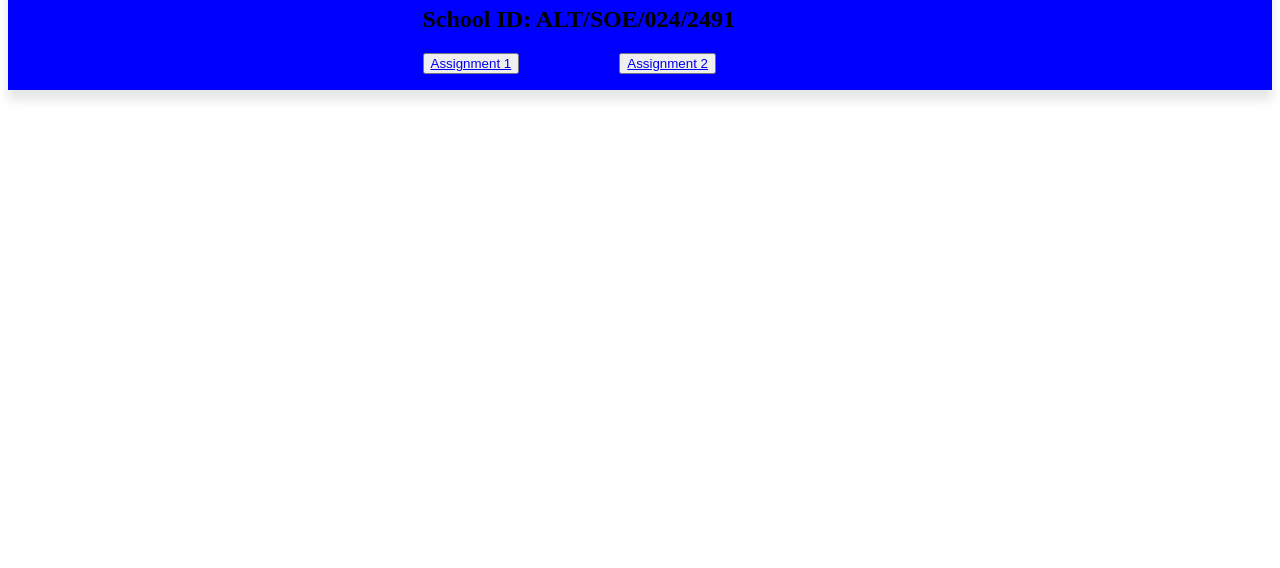
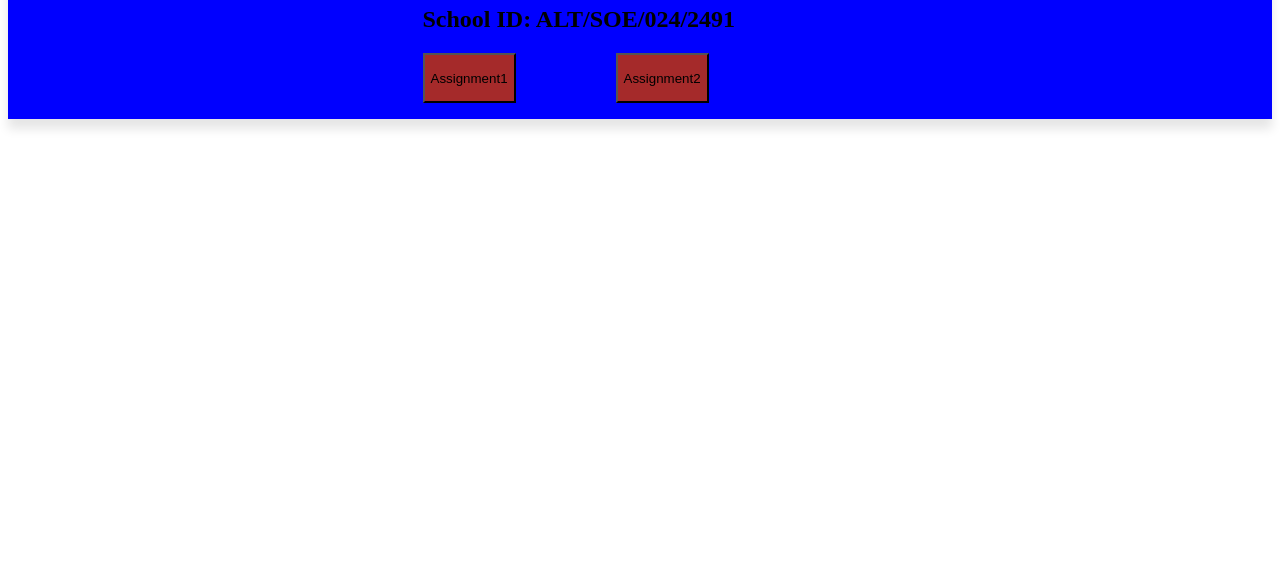
Before and after one commit to avackaamicheal/AltSchool_HTML, a plain HTML site: page index.html in a window 1280 px wide. Shown: the part 232-800 px from the top of the page. Drawn offline with Linux system fonts and the light colour scheme.

Commit message:
Made some changes to the files

```diff
--- a/Assignment1/assets/css/styles.css
+++ b/Assignment1/assets/css/styles.css
@@ -20,11 +20,9 @@
 .main {
   margin: 0 auto;
   display: flex;
-  text-decoration: none;
   align-items: center;
   justify-content: center;
   margin-top: 100px;
-  /* border:1px solid black; */
   background-color: blue;
   box-shadow: 0 10px 10px rgba(0, 0, 0, 0.1);
 }
@@ -35,3 +33,16 @@ ul {
   display: flex;
   gap: 100px;
 }
+
+.main a, a {
+  text-decoration: none;
+}
+
+.main a {
+    color:black;
+}
+
+button {
+  background-color: brown;
+  height: 50px;
+}
--- a/index.html
+++ b/index.html
@@ -14,8 +14,8 @@
             <h2> School ID: ALT/SOE/024/2491</h2>
 
             <ul>
-                <li><button><a href="./Assignment1/index.html">Assignment 1</a></button></li>
-                <li><button><a href="./Assignment2/index.html">Assignment 2</a></button></li>
+                <li><a target="_blank" href="./Assignment1/index.html"><button>Assignment1</button></a></li>
+                <li><a target="_blank" href="./Assignment2/index.html"><button>Assignment2</button></a></li>
             </ul>
         </div>
     </div>
```
Also changed, not shown: Assignment1/index.html (+1 -0 lines).
